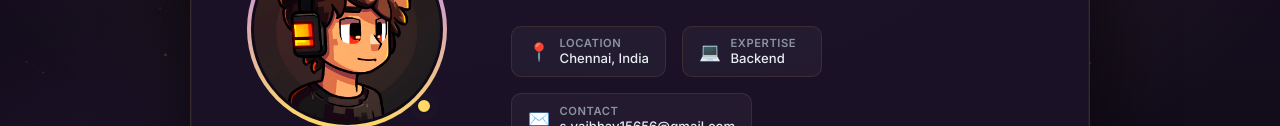
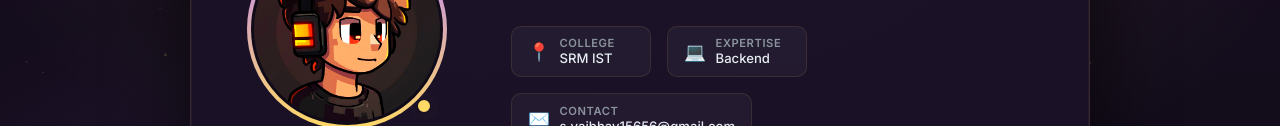
Before and after one commit to svaibhav15656-create/vaibhav_portfolio, a plain HTML site: page index.html in a window 1280 px wide. Shown: the part 395-521 px from the top of the page. Drawn offline with nearby package versions, Linux system fonts and the light colour scheme.

Commit message:
updated location

```diff
--- a/index.html
+++ b/index.html
@@ -1502,8 +1502,8 @@
           <div class="info-card">
             <span class="info-icon">📍</span>
             <div>
-              <div class="info-label">Location</div>
-              <div class="info-value">Chennai, India</div>
+              <div class="info-label">College</div>
+              <div class="info-value">SRM IST</div>
             </div>
           </div>
           <div class="info-card">
```
